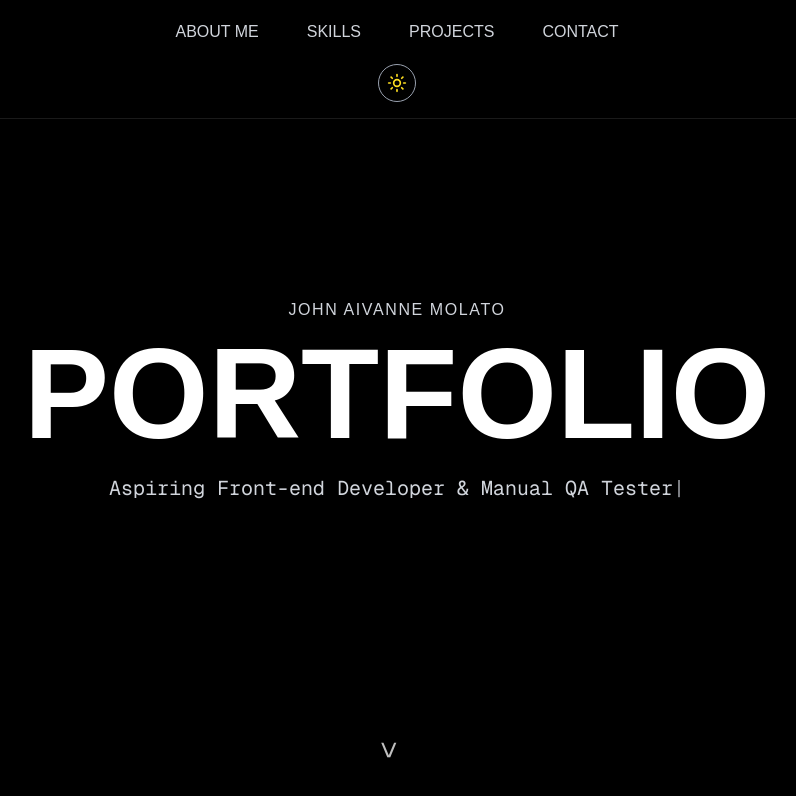
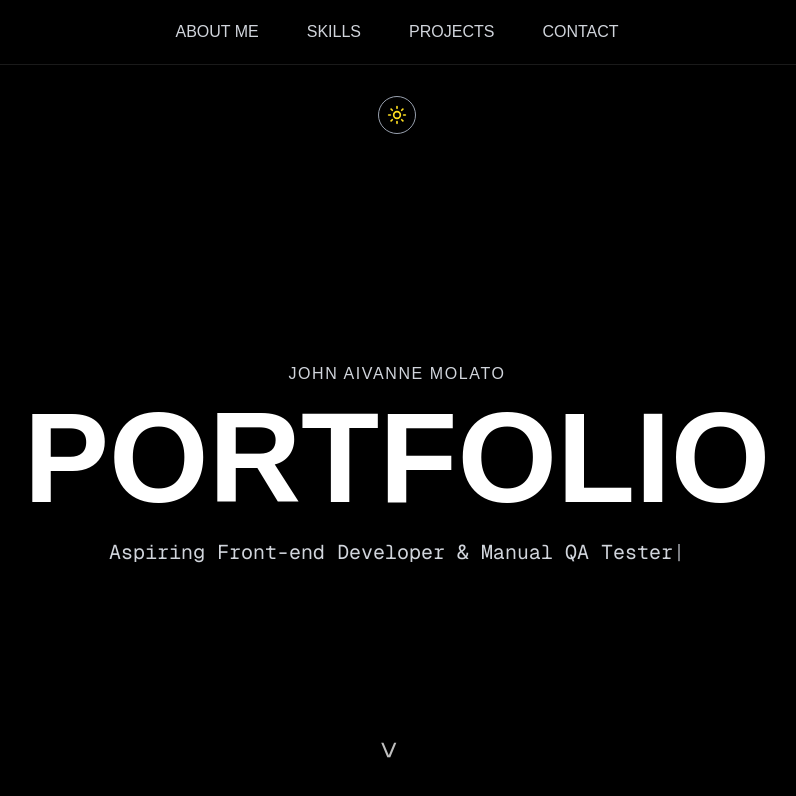
Before and after one commit to aybanmola22y/aivanne-mola2, a Next.js app: page / in a window 1280 px wide. Shown: the top 796 px of the page, without its empty margins (243-1039 px from the left). Built offline with nearby package versions, Linux system fonts and the light colour scheme.

Commit message:
position ng toggle switch

```diff
--- a/src/app/globals.css
+++ b/src/app/globals.css
@@ -5,12 +5,18 @@
   --foreground: #171717;
 }
 
-@theme inline {
-  --color-background: var(--background);
-  --color-foreground: var(--foreground);
-  --font-sans: var(--font-geist-sans);
-  --font-mono: var(--font-geist-mono);
+:root {
+  --color-background: #ffffff;
+  --color-foreground: #000000;
+  --font-sans: 'Geist Sans', sans-serif;
+  --font-mono: 'Geist Mono', monospace;
 }
+
+[data-theme='dark'] {
+  --color-background: #000000;
+  --color-foreground: #ffffff;
+}
+
 
 @media (prefers-color-scheme: dark) {
   :root {
--- a/src/app/page.tsx
+++ b/src/app/page.tsx
@@ -73,9 +73,11 @@ export default function Home() {
               </motion.a>
             ))}
           </motion.nav>
+        </div>
+      </header>
 
-          {/* 🌗 Icon Toggle Button */}
-          <div className="flex justify-center mt-4">
+      {/* 🌗 Theme Toggle BELOW the header line */}
+      <div className="absolute top-20 w-full flex justify-center py-4 z-40">
         <button
           onClick={() => setDarkMode(!darkMode)}
           className="p-2 rounded-full border border-gray-400 hover:scale-110 transition duration-300"
@@ -88,11 +90,9 @@ export default function Home() {
           )}
         </button>
       </div>
-        </div>
-      </header>
 
       {/* Centered Content */}
-      <div className="text-center">
+      <div className="text-center mt-32">
         <motion.div
           initial={{ opacity: 0, y: -10 }}
           animate={{ opacity: 1, y: 0 }}
```
Lines whose indentation alone changed are shown as unchanged.
